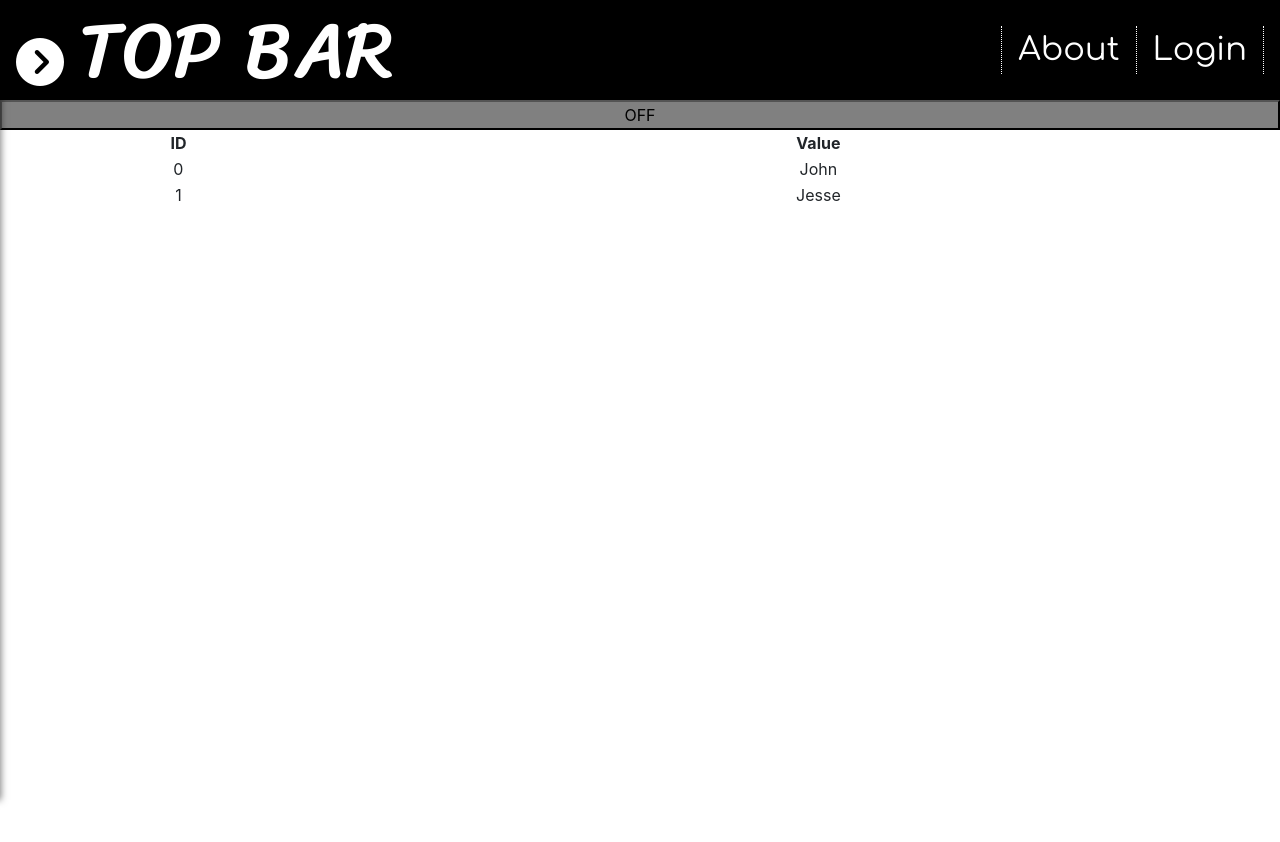
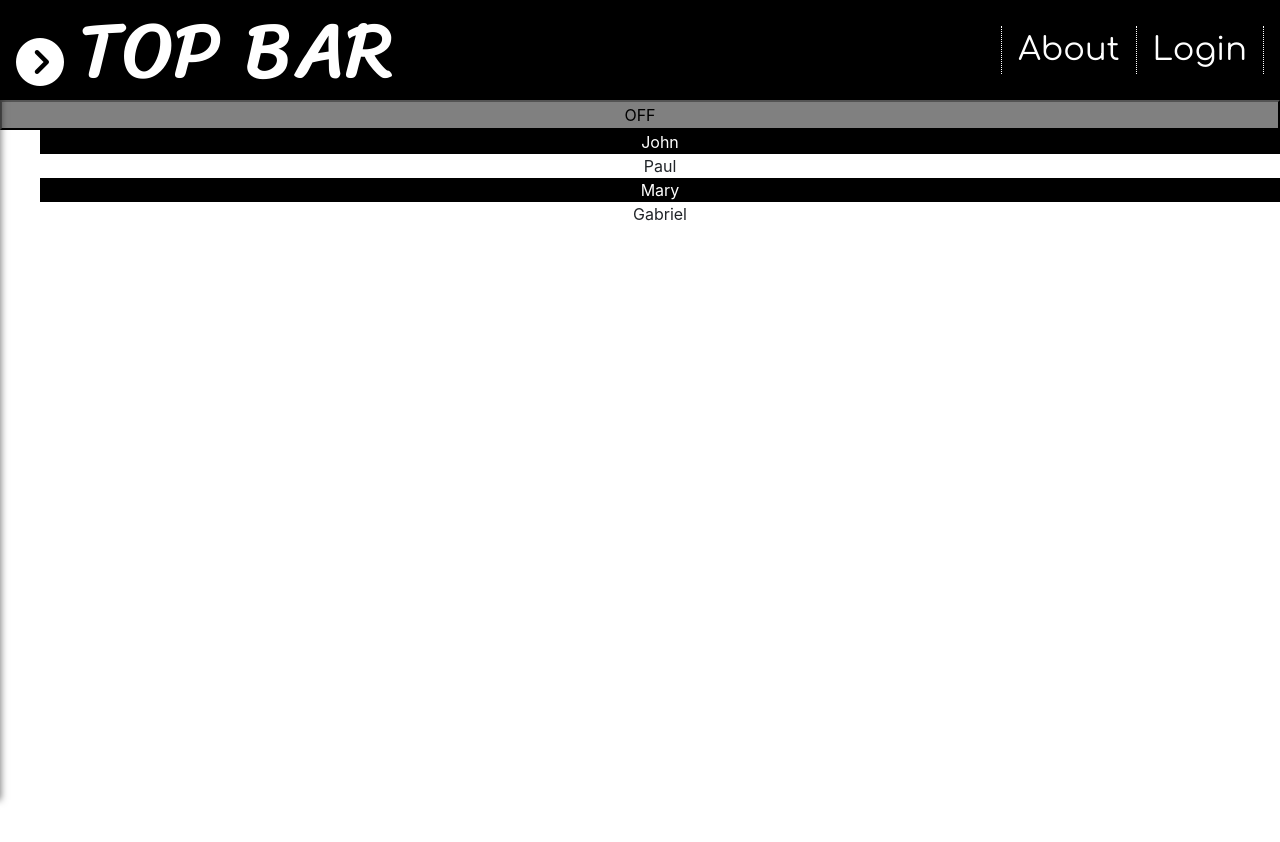
Before and after one commit to jazznerd206/Components, a React (Create React App) app in the folder components/: page / in a window 1280 px wide. Shown: the top 842 px of the page. Built offline with nearby package versions, Linux system fonts and the light colour scheme.

Commit message:
stripes and autolink

```diff
--- a/components/src/App.css
+++ b/components/src/App.css
@@ -29,3 +29,12 @@ code {
   font-family: source-code-pro, Menlo, Monaco, Consolas, 'Courier New',
     monospace;
 }
+
+
+/* zebra stripe list */
+ul {
+  list-style-type: none;
+}
+li:nth-child(odd) {
+  background-color: rgb(255,255,255,.25);
+}
--- a/components/src/App.js
+++ b/components/src/App.js
@@ -22,6 +22,7 @@ import AccordionItem from './Accordion/AccordionItem';
 import Toggle from './Toggle/Toggle';
 import MailTo from './MailTo/MailTo';
 import DataTable from './DataTable/DataTable';
+import AutoLink from './AutoLink/AutoLink';
 
 // ===================================================
 // loader element
@@ -80,8 +81,8 @@ function App() {
   ];
   // ===================================================
   // ===================================================
-  // PASSWORD REVEALER
-  const names = ['John', 'Paul', 'Mary'];
+  // DATA LIST PROPS
+  const names = ['John', 'Paul', 'Mary', 'Gabriel'];
   // ===================================================
 
   // ===================================================
@@ -125,7 +126,7 @@ function App() {
 
   // ===================================================
   // DATA TABLE PROPS
-  const dataTablePeople = ['John', 'Jesse'];
+  const dataTablePeople = ['John', 'Jesse', 'James', 'Jenkins'];
   // ===================================================
 
   return (
@@ -134,11 +135,11 @@ function App() {
       >
       <SideNav />
       <Toggle />
-
+      {/* <AutoLink text='foo bar baz http://example.org bar' />, */}
       {/* <MailTo email="206alm@gmail.com" subject="Hello" body="Hello world!">
         Mail Me!
       </MailTo> */}
-      <DataTable data={dataTablePeople} />
+      {/* <DataTable data={dataTablePeople} /> */}
       {/* <Accordion defaultIndex="1" onItemClick={console.log}>
         <AccordionItem label="First Tab" index="1">
           Lorem ipsum
@@ -157,7 +158,7 @@ function App() {
         <h1>Hello world</h1>
         <p>Oye mundo.</p>
       </Collapse> */}
-      {/* <DataList data={names} /> */}
+      <DataList data={names} />
       {/* <Carousel carouselItems={carouselItems}/> */}
       {/* <FileDrop handleDrop={console.log}/> */}
       {/* <CustomModal  /> */}
--- /dev/null
+++ b/components/src/AutoLink/AutoLink.js
@@ -0,0 +1,27 @@
+// AutoLink
+// Renders a string as plaintext, with URLs converted to appropriate <a> elements.
+
+// Use String.prototype.split() and String.prototype.match() with a regular expression to find URLs in a string. Return a <React.Fragment> with matched URLs rendered as <a> elements, dealing with missing protocol prefixes if necessary, and the rest of the string rendered as plaintext.
+
+import React from 'react'
+
+function AutoLink({ text }) {
+    const delimiter = /((?:https?:\/\/)?(?:(?:[a-z0-9]?(?:[a-z0-9\-]{1,61}[a-z0-9])?\.[^\.|\s])+[a-z\.]*[a-z]+|(?:25[0-5]|2[0-4][0-9]|[01]?[0-9][0-9]?)(?:\.(?:25[0-5]|2[0-4][0-9]|[01]?[0-9][0-9]?)){3})(?::\d{1,5})*[a-z0-9.,_\/~#&=;%+?\-\\(\\)]*)/gi;
+
+    return (
+      <>
+        {text.split(delimiter).map(word => {
+          let match = word.match(delimiter);
+          if (match) {
+            let url = match[0];
+            return (
+              <a href={url.startsWith("http") ? url : `http://${url}`}>{url}</a>
+            );
+          }
+          return word;
+        })}
+      </>
+    );
+  }
+
+export default AutoLink;
--- a/components/src/DataList/DataList.js
+++ b/components/src/DataList/DataList.js
@@ -1,4 +1,5 @@
 import React from 'react';
+import './styles.css';
 
 function DataList({ isOrdered, data }) {
     const list = data.map((val, i) => (
--- /dev/null
+++ b/components/src/DataList/styles.css
@@ -0,0 +1,8 @@
+/* zebra stripe list */
+ul {
+    list-style-type: none;
+}
+li:nth-child(odd) {
+    background-color: black;
+    color: white;
+}
```
